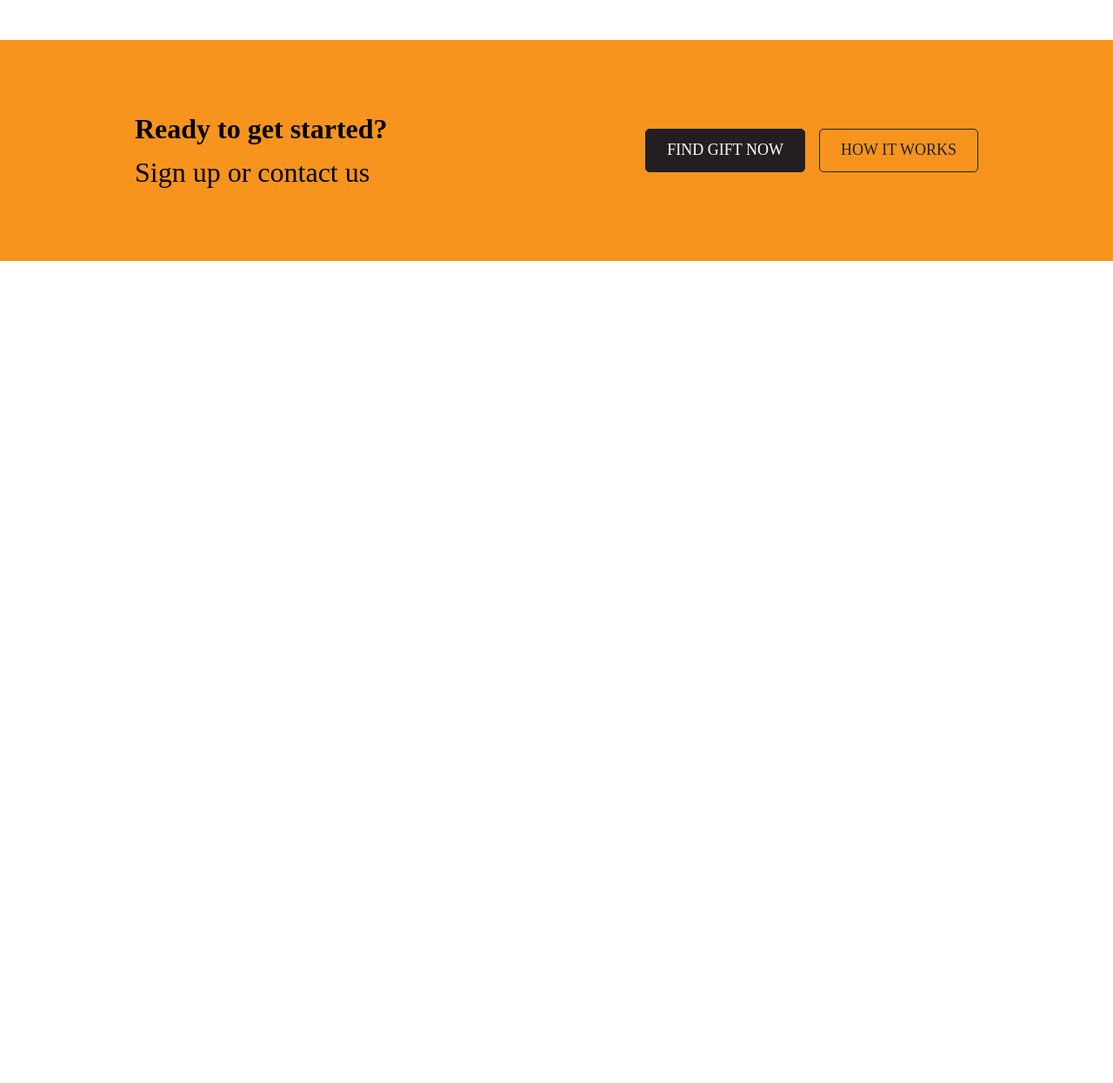
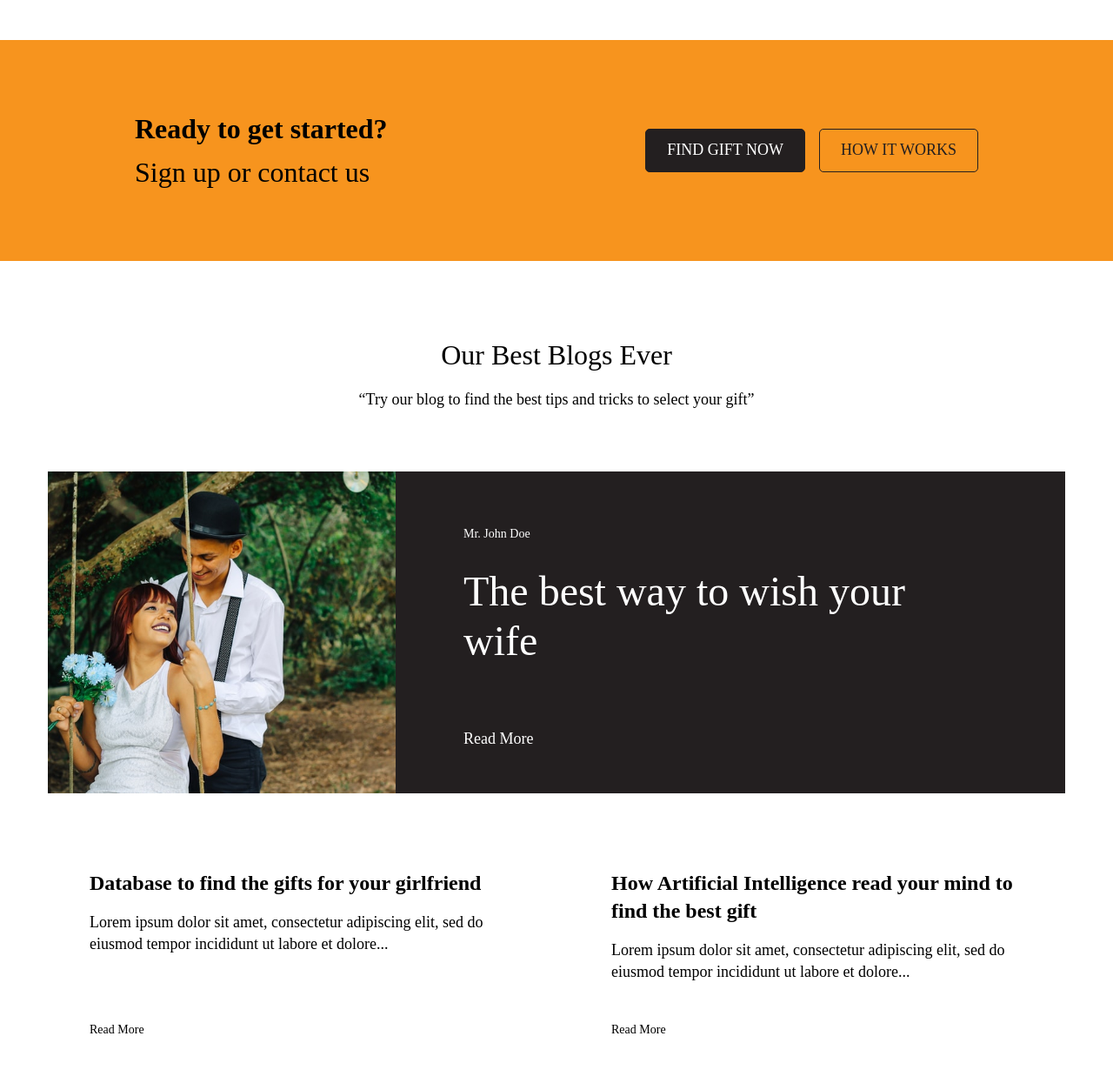
Before and after one commit to Verruckterdrachen/Freebie, a website: page #src/index.html in a window 1280 px wide. Shown: the part 2190-3435 px from the top of the page at 87% size. Before the commit the page ends 2490 px from the top, so only its background shows below. Drawn offline with nearby package versions, Linux system fonts and the light colour scheme; files that its build step writes are made by us from their sources; a web font is replaced by a local one.

Commit message:
feat: add blog section

```diff
--- a/#src/index.html
+++ b/#src/index.html
@@ -99,17 +99,43 @@
 					</div>
 				</div>
 			</section>
+			<section class="page__blog blog">
+				<div class="blog__container _container">
+					<div class="blog__heading heading">
+						<h2 class="heading__title">Our Best Blogs Ever</h2>
+						<div class="heading__text">“Try our blog to find the best tips and tricks to select your gift”</div>
+					</div>
+					<div class="blog__feature feature-blog">
+						<div class="feature-blog__image _ibg">
+							<img src="img/blog/01.jpg" alt="The best way to wish your wife">
+						</div>
+						<div class="feature-blog__content">
+							<div class="feature-blog__author">Mr. John Doe</div>
+							<h3 class="feature-blog__title">The best way to wish your wife</h3>
+							<a href="#" class="feature-blog__link">Read More</a>
+						</div>
+					</div>
+					<div class="blog__cards">
+						<article class="blog__card card-blog">
+							<h3 class="card-blog__title">Database to find the gifts for your girlfriend</h3>
+							<div class="card-blog__text">Lorem ipsum dolor sit amet, consectetur adipiscing elit, sed do eiusmod
+								tempor incididunt ut labore et dolore...</div>
+							<a href="#" class="card-blog__link">Read More</a>
+						</article>
+						<article class="blog__card card-blog">
+							<h3 class="card-blog__title">How Artificial Intelligence read your mind to find the best gift</h3>
+							<div class="card-blog__text">Lorem ipsum dolor sit amet, consectetur adipiscing elit, sed do eiusmod
+								tempor incididunt ut labore et dolore...</div>
+							<a href="#" class="card-blog__link">Read More</a>
+						</article>
+					</div>
+				</div>
+			</section>
 		</main>
 		@@include('_footer.html',{})
 	</div>
 	<!--@@include('_popup.html',{})-->
 	@@include('_js.html',{})
 </body>
-<!--
-					<div class="__heading heading">
-						<h2 class="heading__title"></h2>
-						<div class="heading__text"></div>
-					</div>
--->
 
 </html>
--- a/#src/scss/style.scss
+++ b/#src/scss/style.scss
@@ -99,6 +99,8 @@ body {
 	&__posts {
 	}
 	&__call {
+	}
+	&__blog {
 	}
 }
 //===================================================================================================================================
@@ -316,4 +318,125 @@ body {
 		}
 	}
 }
+//====================================================================================================
+.blog {
+	@include adaptiv-value("padding-top", 90, 40, 1);
+	@include adaptiv-value("padding-bottom", 80, 50, 1);
+	&__heading {
+		@include adaptiv-value("margin-bottom", 70, 30, 1);
+	}
+	&__cards {
+		display: grid;
+		gap: 30px;
+		@media (min-width: $md3+px) {
+			grid-template-columns: 1fr 1fr;
+		}
+	}
+}
+.feature-blog {
+	margin: 0px -15px 40px -15px;
+	background-color: $darkColor;
+	@media (min-width: $md3+px) {
+		display: grid;
+		grid-template-columns: 400px 1fr;
+		margin: 0px 0px 40px 0px;
+	}
+	&__image {
+		padding: 0px 0px math.div(414.562, 767) * 100% 0px;
+		@media (min-width: $md3+px) {
+			padding: 0px 0px 370px 0px;
+		}
+	}
+	&__content {
+		@include adaptiv-value("padding-top", 62, 25, 1);
+		@include adaptiv-value("padding-right", 129, 15, 1);
+		@include adaptiv-value("padding-bottom", 50, 25, 1);
+		@include adaptiv-value("padding-left", 78, 15, 1);
+		display: grid;
+		grid-template-rows: auto 1fr auto;
+		justify-items: start;
+		color: #fff;
+		& > *:last-child {
+			margin-bottom: 0;
+		}
+	}
+	&__author {
+		font-size: 14px;
+		line-height: math.div(20, 14) * 100%;
+		@include adaptiv-value("margin-bottom", 27, 15, 1);
+	}
+	&__title {
+		@include adaptiv-value("font-size", 48, 32, 1);
+		line-height: math.div(58, 48) * 100%;
+		margin: 0px 0px math.div(35, 48) * 1em 0px;
+		@media (min-width: $md3+px) {
+			flex: 1 1 auto;
+		}
+	}
+	&__link {
+		color: inherit;
+		font-size: 18px;
+		line-height: math.div(25, 18) * 100%;
+		margin: 0px 0px math.div(20, 18) * 1em 0px;
+		transition: color 0.3s;
+		@media (any-hover: hover) {
+			&:hover {
+				color: $accentColor;
+			}
+		}
+	}
+}
+.card-blog {
+	display: grid;
+	justify-items: start;
+	@include adaptiv-value("padding", 48, 0, 1);
+	transition: box-shadow 0.3s;
+	& > *:last-child {
+		margin-bottom: 0;
+	}
+	@media (any-hover: hover) {
+		&:hover {
+			box-shadow: 10px 10px 15px 0px #0000000d;
+		}
+	}
+	@media (min-width: $md3+px) {
+		grid-template-rows: auto 1fr auto;
+		min-height: 290px;
+	}
+	&__title {
+		font-weight: 700;
+		font-size: 24px;
+		line-height: math.div(32, 24) * 100%;
+		margin: 0px 0px math.div(16, 24) * 1em 0px;
+	}
+	&__text {
+		font-size: 18px;
+		line-height: math.div(25, 18) * 100%;
+		margin: 0px 0px math.div(20, 18) * 1em 0px;
+	}
+	&__link {
+		color: inherit;
+		font-size: 14px;
+		line-height: math.div(20, 14) * 100%;
+		margin: 0px 0px math.div(20, 14) * 1em 0px;
+		position: relative;
+		&::before {
+			content: "";
+			position: absolute;
+			left: 0;
+			bottom: -4px;
+			width: 0;
+			height: 2px;
+			background-color: $mainColor;
+			transition: width 0.3s;
+		}
+		@media (any-hover: hover) {
+			&:hover {
+				&::before {
+					width: 100%;
+				}
+			}
+		}
+	}
+}
 //</ОСНОВНОЙ БЛОК>====================================================================================================
```
Also changed, not shown: Freebie/index.html (+32 -6 lines), #src/img/blog/01.jpg (added), Freebie/css/style.min.css, Freebie/img/blog/01.jpg (added).
